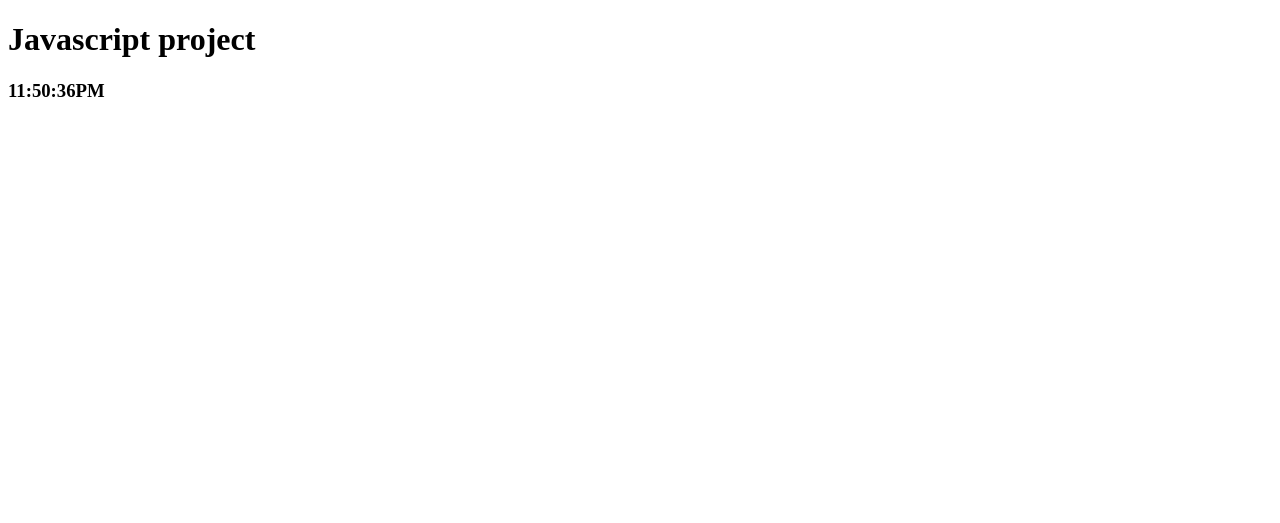
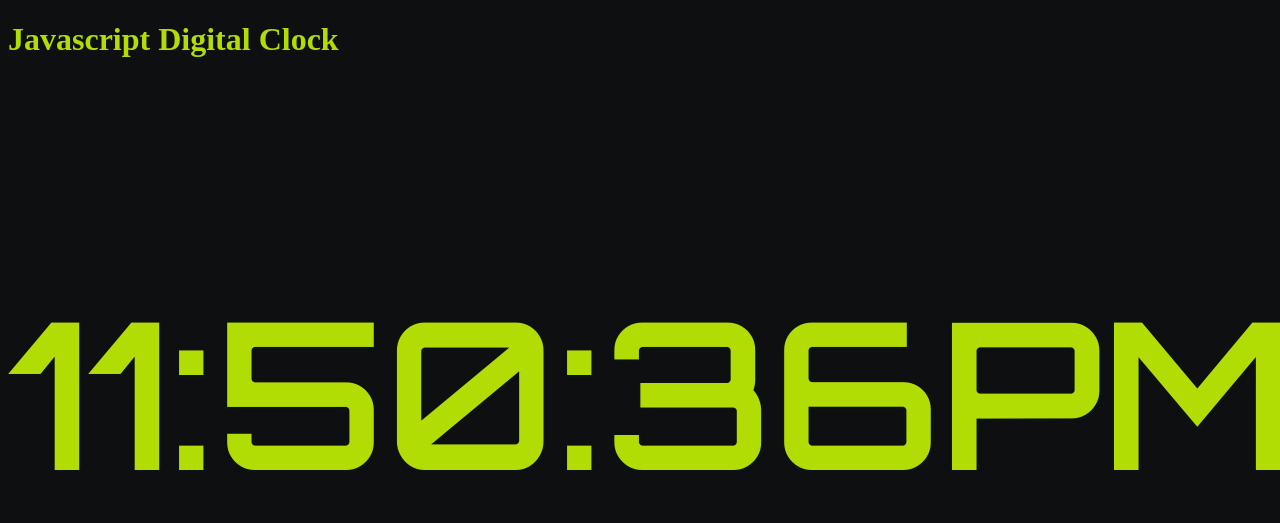
Before and after one commit to mmac89/clock, a plain HTML site: page index.html in a window 1280 px wide. Drawn offline with Linux system fonts and the light colour scheme.

Commit message:
improved functionality and added simple css

```diff
--- a/index.html
+++ b/index.html
@@ -4,8 +4,13 @@
 
 <head>
     <title>Javascript Project</title>
+    <link href="https://fonts.googleapis.com/css2?family=Orbitron:wght@600&display=swap" rel="stylesheet">
+    <link href="styles.css" rel="stylesheet">
+
 </head>
 <body>
+    <div id="clockDiv"><span id = "clock"></span></div>
+
     <script src="script.js"></script>
 </body>
 </html>
--- a/script.js
+++ b/script.js
@@ -1,26 +1,25 @@
 let header = document.createElement('h1');
-header.innerHTML = "Javascript project";
+header.innerHTML = "Javascript Digital Clock";
 document.body.appendChild(header);
 const time= document.createElement('h3');
 
 
 function currentTime(){
-    const clockDiv = document.createElement('div');
+    const clockDiv = document.getElementById('clock');
     const date = new Date();
     let h= date.getHours();
     let q = twelveHourTime(h);
     h = date.getHours()>= 12 ? date.getHours()-12: date.getHours();;
     let m = date.getMinutes();
     let s = date.getSeconds();
-    h= updateTime(h);
     m= updateTime(m);
     s= updateTime(s);
 
 
-    clockDiv.appendChild(time);
+    clock.appendChild(time);
     time.innerHTML= ( h + ':' + m + ':' + s + q);
 
-    document.body.appendChild(clockDiv);
+    document.body.appendChild(clock);
     let t =  setTimeout(() => {
         currentTime();
     }, 1000);
--- /dev/null
+++ b/styles.css
@@ -0,0 +1,12 @@
+#clock{
+    font-family: 'Orbitron', sans-serif;
+    font-size: 175px;
+    color: #b2dd04;
+}
+h1{
+    color: #b2dd04;
+}
+
+body{
+    background-color: #0d0f10;
+}
```
